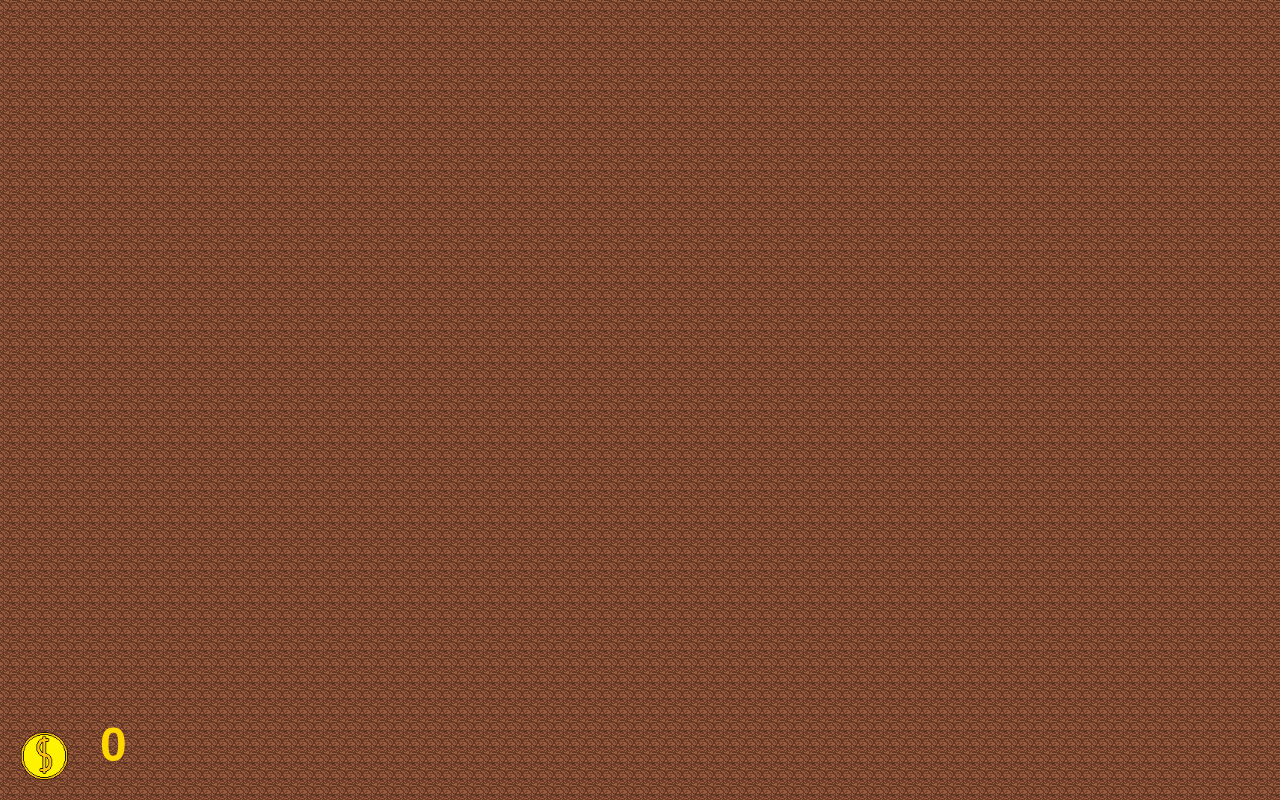
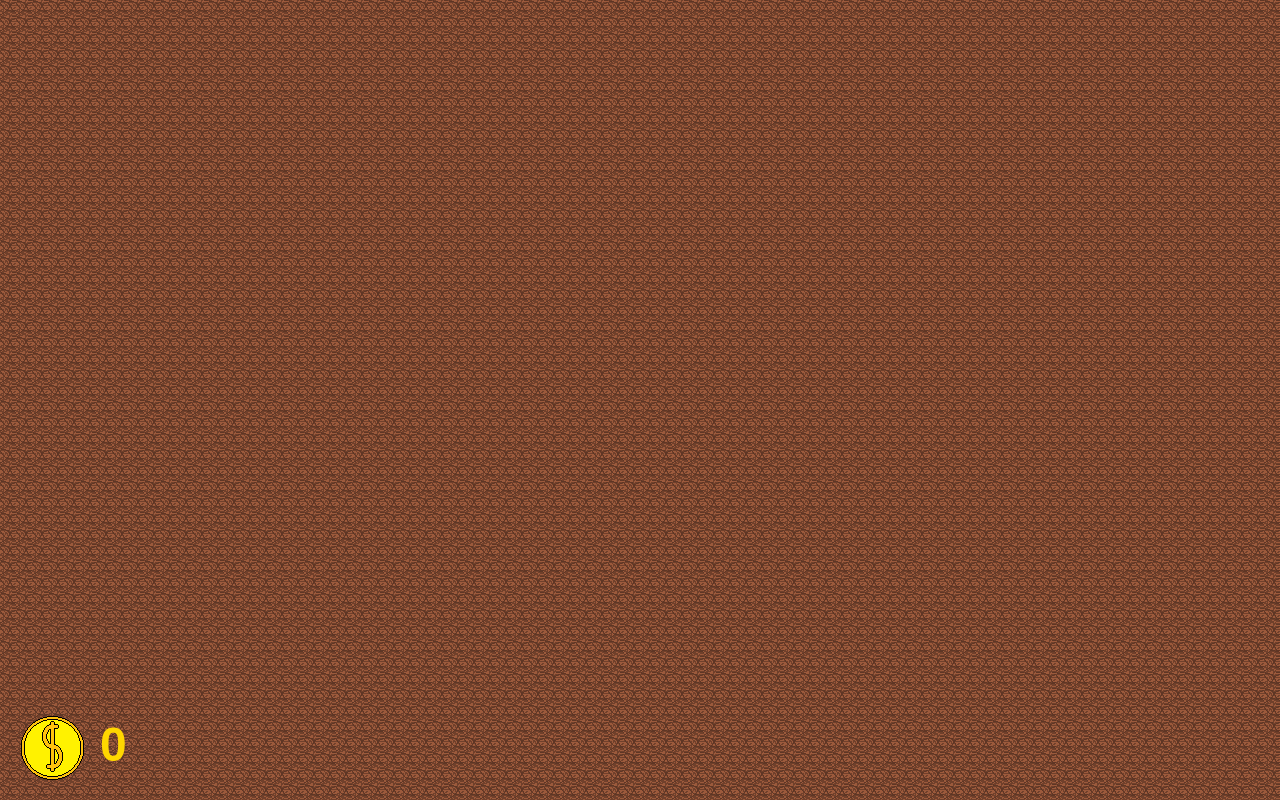
Before and after one commit to oneplusoneiseleven/2dgame-1, a plain HTML site: page index.html in a window 1280 px wide. Drawn offline with Linux system fonts and the light colour scheme.

Commit message:
change coin size

```diff
--- a/index.html
+++ b/index.html
@@ -118,7 +118,7 @@
         const bottom = canvas.height - hudPadding;
         const left = hudPadding;
 
-        ctx.drawImage(coinImg, left, bottom - 48, 48, 48);
+        ctx.drawImage(coinImg, left, bottom - 64, 64, 64);
 
         ctx.font = 'bold 48px sans-serif';
 
```
